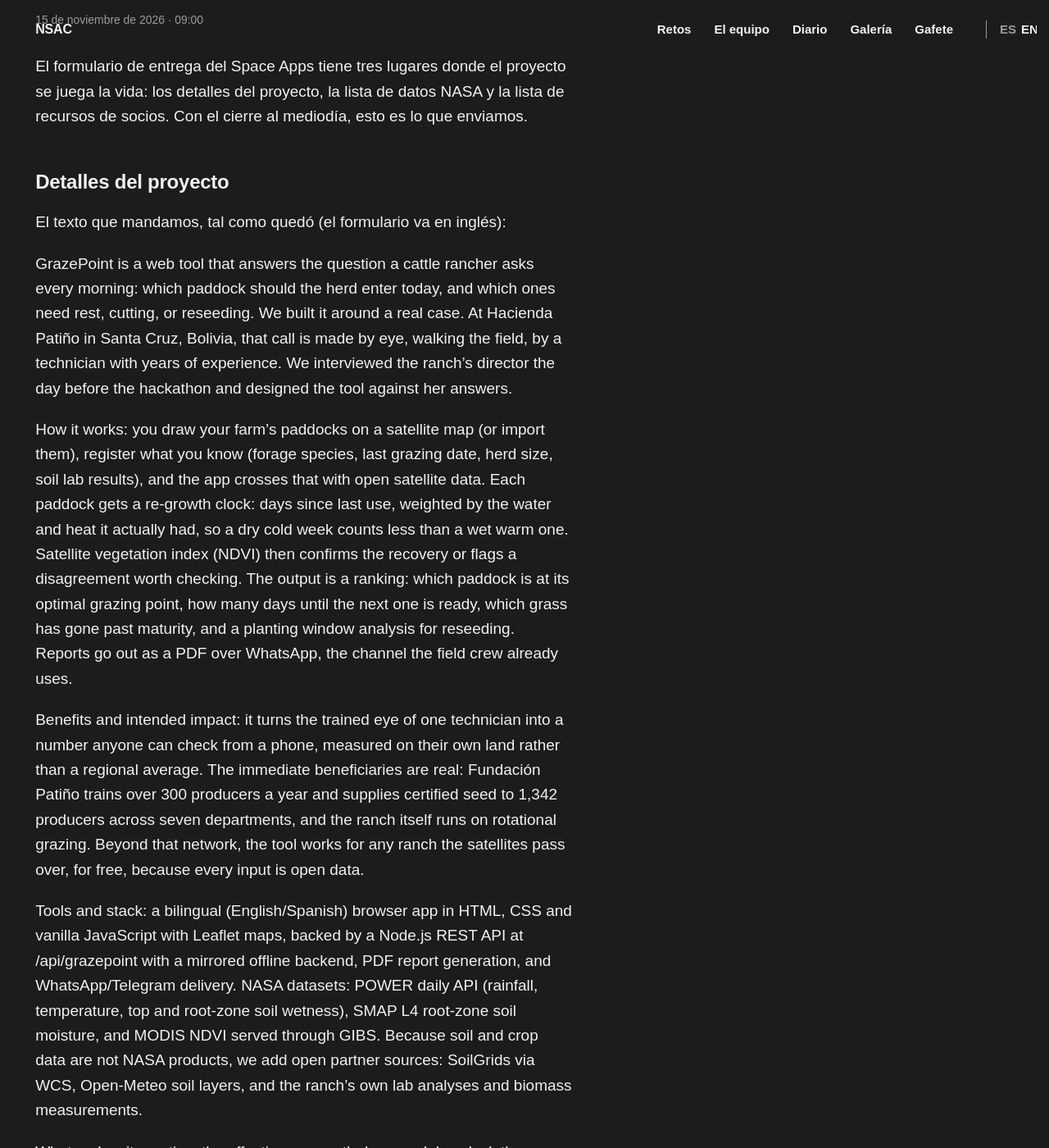
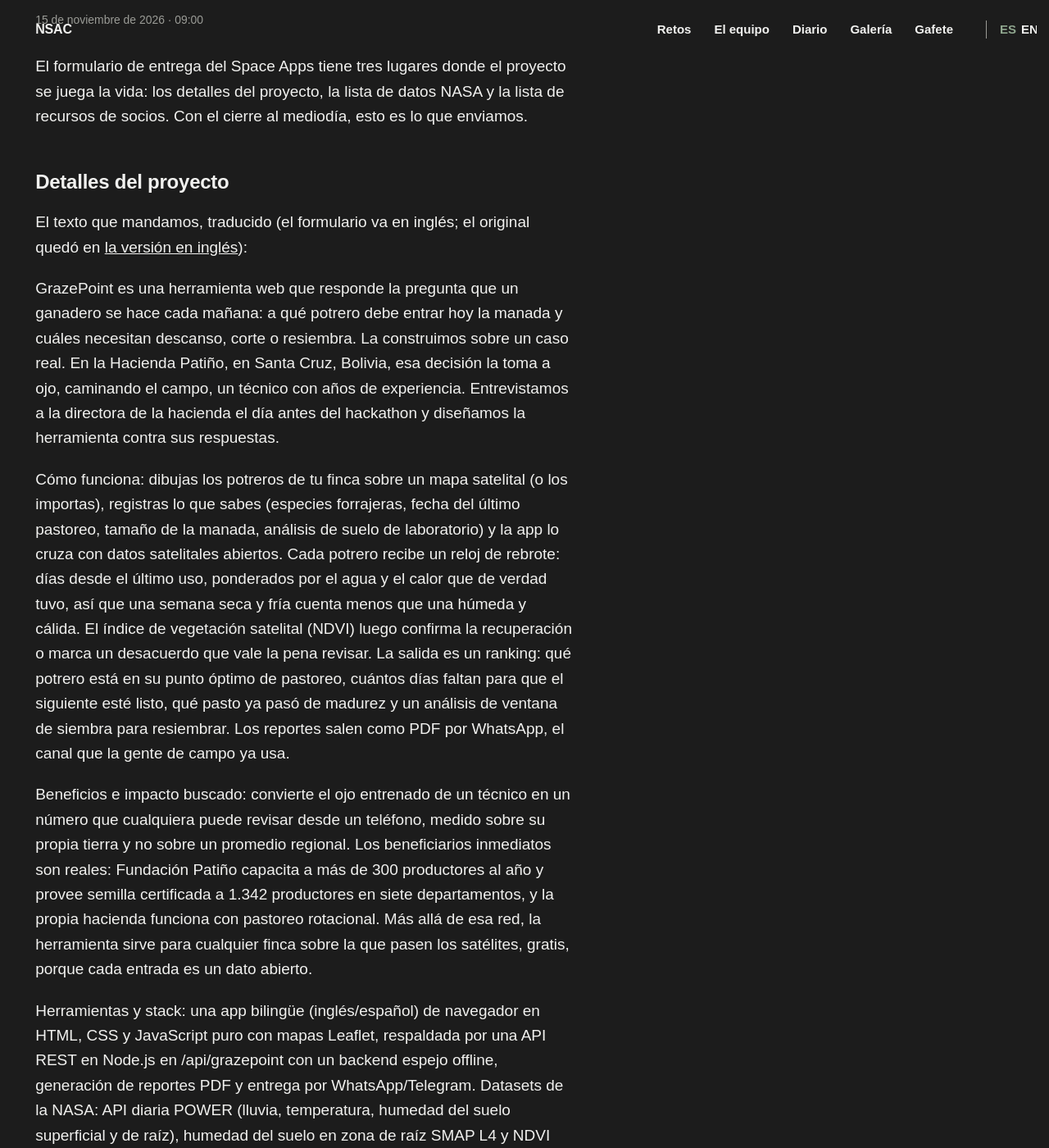
Before and after one commit to asosab/NSAC, a Jekyll site: the page built from _posts/es/2026-11-15-formulario-0900.md, in a window 1280 px wide and 1400 px high, scrolled down 367 px. Shown: the whole window at 82% size. Built offline with Jekyll 4.4.1, drawn with Linux system fonts in a browser that asks for light colours; some web fonts are replaced; some of the changed text lies outside the part shown.

Commit message:
diario: texto del formulario traducido al español en la versión ES
Generated with [Devin](https://devin.ai)

Co-Authored-By: Devin <158243242+devin-ai-integration[bot]@users.noreply.github.com>

```diff
--- a/_posts/es/2026-11-15-formulario-0900.md
+++ b/_posts/es/2026-11-15-formulario-0900.md
@@ -11,19 +11,19 @@ El formulario de entrega del Space Apps tiene tres lugares donde el proyecto se
 
 ## Detalles del proyecto
 
-El texto que mandamos, tal como quedó (el formulario va en inglés):
+El texto que mandamos, traducido (el formulario va en inglés; el original quedó en [la versión en inglés]({{ '/diario/formulario-0900/' | relative_url }})):
 
-> GrazePoint is a web tool that answers the question a cattle rancher asks every morning: which paddock should the herd enter today, and which ones need rest, cutting, or reseeding. We built it around a real case. At Hacienda Patiño in Santa Cruz, Bolivia, that call is made by eye, walking the field, by a technician with years of experience. We interviewed the ranch's director the day before the hackathon and designed the tool against her answers.
+> GrazePoint es una herramienta web que responde la pregunta que un ganadero se hace cada mañana: a qué potrero debe entrar hoy la manada y cuáles necesitan descanso, corte o resiembra. La construimos sobre un caso real. En la Hacienda Patiño, en Santa Cruz, Bolivia, esa decisión la toma a ojo, caminando el campo, un técnico con años de experiencia. Entrevistamos a la directora de la hacienda el día antes del hackathon y diseñamos la herramienta contra sus respuestas.
 >
-> How it works: you draw your farm's paddocks on a satellite map (or import them), register what you know (forage species, last grazing date, herd size, soil lab results), and the app crosses that with open satellite data. Each paddock gets a re-growth clock: days since last use, weighted by the water and heat it actually had, so a dry cold week counts less than a wet warm one. Satellite vegetation index (NDVI) then confirms the recovery or flags a disagreement worth checking. The output is a ranking: which paddock is at its optimal grazing point, how many days until the next one is ready, which grass has gone past maturity, and a planting window analysis for reseeding. Reports go out as a PDF over WhatsApp, the channel the field crew already uses.
+> Cómo funciona: dibujas los potreros de tu finca sobre un mapa satelital (o los importas), registras lo que sabes (especies forrajeras, fecha del último pastoreo, tamaño de la manada, análisis de suelo de laboratorio) y la app lo cruza con datos satelitales abiertos. Cada potrero recibe un reloj de rebrote: días desde el último uso, ponderados por el agua y el calor que de verdad tuvo, así que una semana seca y fría cuenta menos que una húmeda y cálida. El índice de vegetación satelital (NDVI) luego confirma la recuperación o marca un desacuerdo que vale la pena revisar. La salida es un ranking: qué potrero está en su punto óptimo de pastoreo, cuántos días faltan para que el siguiente esté listo, qué pasto ya pasó de madurez y un análisis de ventana de siembra para resiembrar. Los reportes salen como PDF por WhatsApp, el canal que la gente de campo ya usa.
 >
-> Benefits and intended impact: it turns the trained eye of one technician into a number anyone can check from a phone, measured on their own land rather than a regional average. The immediate beneficiaries are real: Fundación Patiño trains over 300 producers a year and supplies certified seed to 1,342 producers across seven departments, and the ranch itself runs on rotational grazing. Beyond that network, the tool works for any ranch the satellites pass over, for free, because every input is open data.
+> Beneficios e impacto buscado: convierte el ojo entrenado de un técnico en un número que cualquiera puede revisar desde un teléfono, medido sobre su propia tierra y no sobre un promedio regional. Los beneficiarios inmediatos son reales: Fundación Patiño capacita a más de 300 productores al año y provee semilla certificada a 1.342 productores en siete departamentos, y la propia hacienda funciona con pastoreo rotacional. Más allá de esa red, la herramienta sirve para cualquier finca sobre la que pasen los satélites, gratis, porque cada entrada es un dato abierto.
 >
-> Tools and stack: a bilingual (English/Spanish) browser app in HTML, CSS and vanilla JavaScript with Leaflet maps, backed by a Node.js REST API at /api/grazepoint with a mirrored offline backend, PDF report generation, and WhatsApp/Telegram delivery. NASA datasets: POWER daily API (rainfall, temperature, top and root-zone soil wetness), SMAP L4 root-zone soil moisture, and MODIS NDVI served through GIBS. Because soil and crop data are not NASA products, we add open partner sources: SoilGrids via WCS, Open-Meteo soil layers, and the ranch's own lab analyses and biomass measurements.
+> Herramientas y stack: una app bilingüe (inglés/español) de navegador en HTML, CSS y JavaScript puro con mapas Leaflet, respaldada por una API REST en Node.js en /api/grazepoint con un backend espejo offline, generación de reportes PDF y entrega por WhatsApp/Telegram. Datasets de la NASA: API diaria POWER (lluvia, temperatura, humedad del suelo superficial y de raíz), humedad del suelo en zona de raíz SMAP L4 y NDVI MODIS servido por GIBS. Como los datos de suelo y cultivo no son productos NASA, sumamos fuentes abiertas de socios: SoilGrids vía WCS, capas de suelo de Open-Meteo y los análisis de laboratorio y mediciones de biomasa de la propia hacienda.
 >
-> What makes it creative: the effective re-growth days model, a clock the rancher can read instead of raw indices, and NDVI treated as a referee that can disagree with the clock, with the disagreement shown as information instead of hidden. We also turned a data gap into a feature: Bolivia has no public parcel or rotation data, so the app says so plainly and uses vegetation history as the proxy.
+> Lo que la hace creativa: el modelo de días efectivos de rebrote, un reloj que el ganadero puede leer en vez de índices crudos, y el NDVI tratado como un árbitro que puede discrepar con el reloj, con el desacuerdo mostrado como información en lugar de oculto. También convertimos un hueco de datos en una función: Bolivia no tiene datos públicos de parcelas ni rotaciones, así que la app lo dice tal cual y usa el historial de vegetación como proxy.
 >
-> Factors we considered: field connectivity and devices (WhatsApp first, PDF over dashboard), adoption cost (registering a grazing event takes three taps), honest uncertainty (global grids are coarse in the Andes and tropics, so we show ranges and warn when a paddock is smaller than the 250 m pixel), and scientific validity (the model infers maturity, a proxy for lignification, not protein content, and the report says so).
+> Factores que consideramos: conectividad y dispositivos en campo (WhatsApp primero, PDF antes que dashboard), costo de adopción (registrar un pastoreo toma tres toques), incertidumbre honesta (las mallas globales son gruesas en los Andes y el trópico, así que mostramos rangos y avisamos cuando un potrero es más chico que el pixel de 250 m) y validez científica (el modelo infiere madurez, un proxy de lignificación, no contenido de proteína, y el reporte lo dice).
 
 ## Datos NASA
 
```
